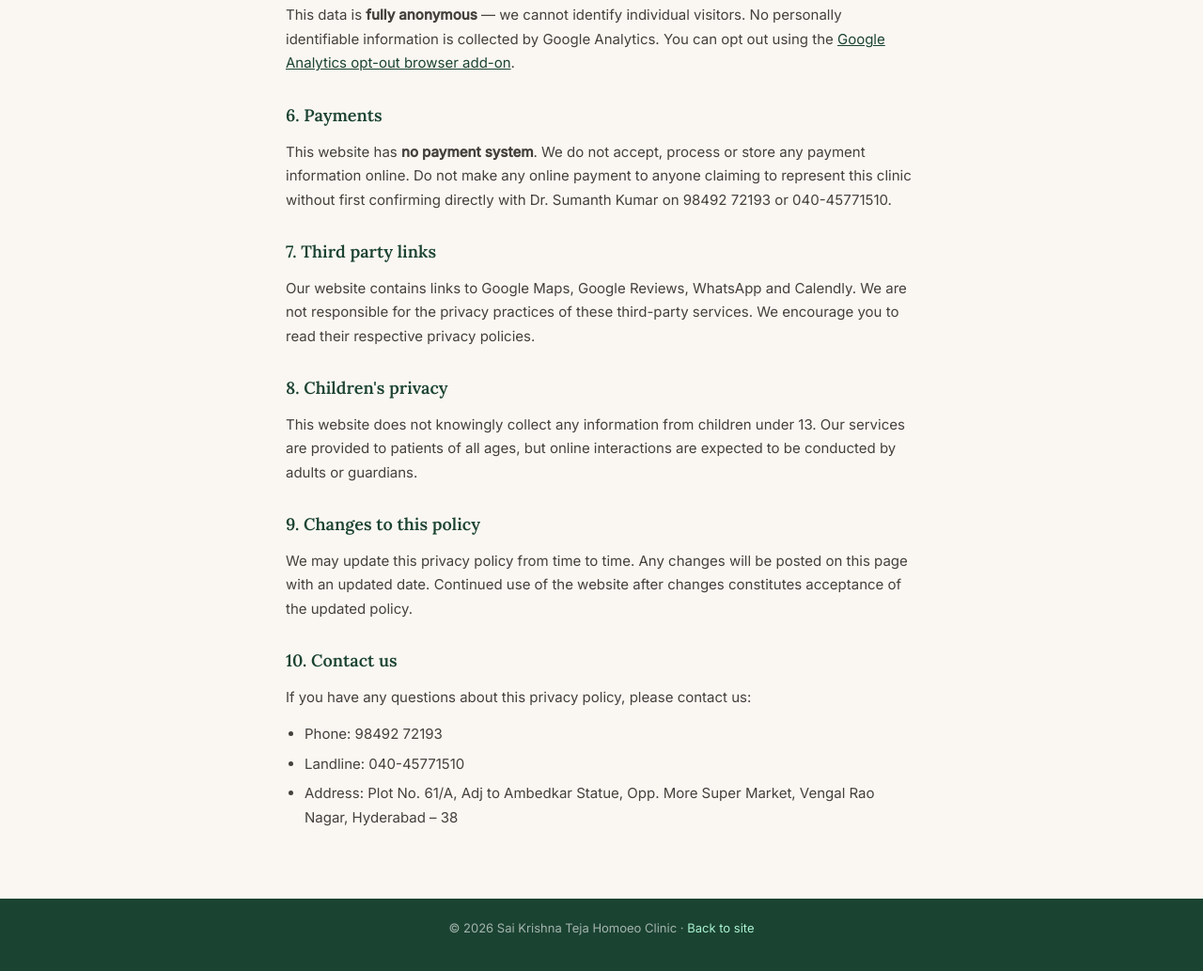
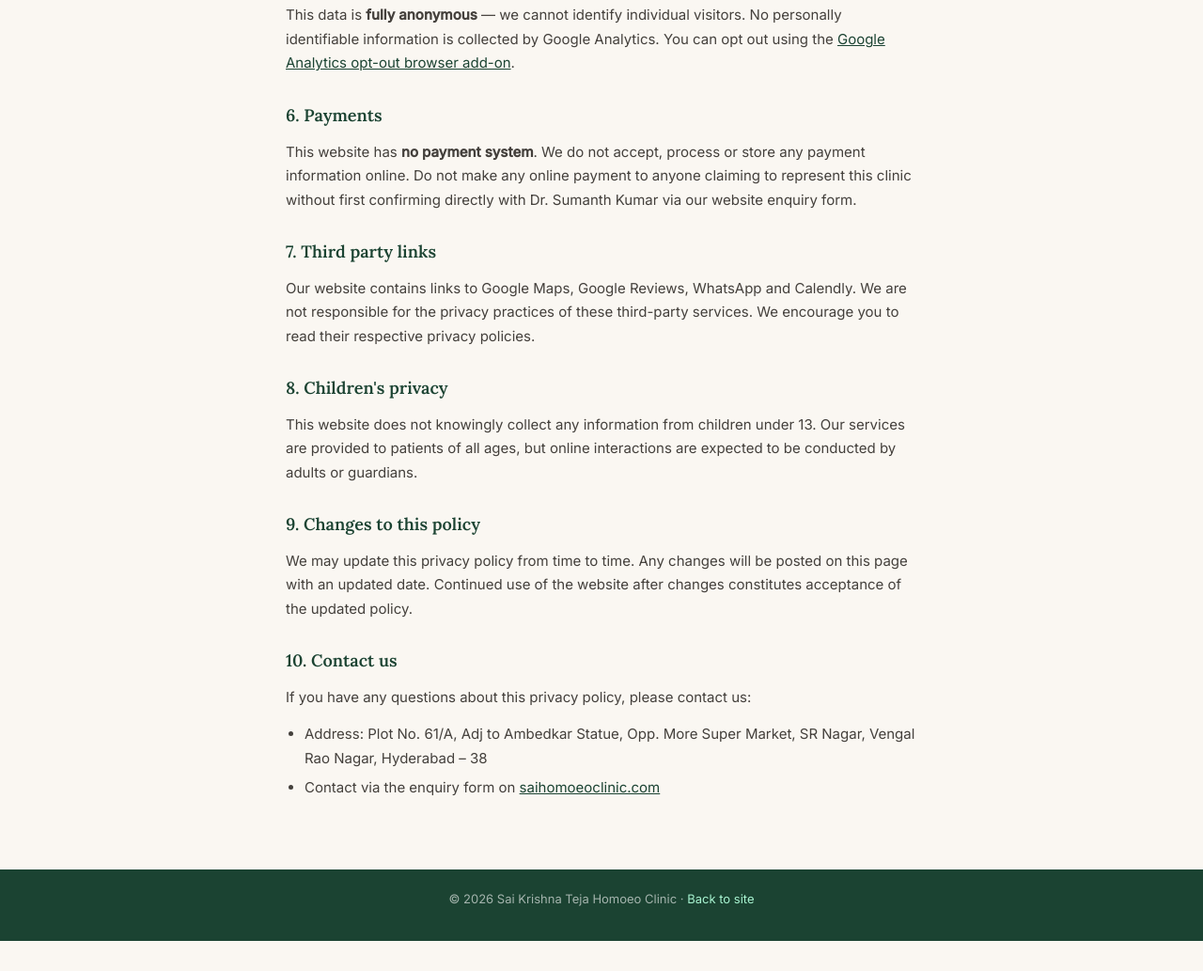
Before and after one commit to saihomoeoclinic/saihomoeoclinic.github.io, a plain HTML site: page privacy.html in a window 1280 px wide. Shown: the part 1348-2381 px from the top of the page at 94% size. After the commit the page ends 2349 px from the top, so only its background shows below. Drawn offline with Linux system fonts and the light colour scheme.

Commit message:
Add files via upload

```diff
--- a/privacy.html
+++ b/privacy.html
@@ -64,7 +64,7 @@
   </ul>
 
   <h2>3. WhatsApp enquiry form</h2>
-  <p>When you use the enquiry form on our website, your message is sent directly to the clinic's WhatsApp number (98492 72193) via WhatsApp's own service. The information you enter — name, phone number, condition and preferred time — is transmitted through WhatsApp and is subject to <a href="https://www.whatsapp.com/legal/privacy-policy" target="_blank" style="color:#1b4332;">WhatsApp's Privacy Policy</a>.</p>
+  <p>When you use the enquiry form on our website, your message is sent directly to the clinic's WhatsApp account via WhatsApp's own service. The information you enter — name, phone number, condition and preferred time — is transmitted through WhatsApp and is subject to <a href="https://www.whatsapp.com/legal/privacy-policy" target="_blank" style="color:#1b4332;">WhatsApp's Privacy Policy</a>.</p>
   <p>We do not store this information on any server. It exists only in the clinic's WhatsApp inbox.</p>
 
   <h2>4. Calendly booking</h2>
@@ -81,7 +81,7 @@
   <p>This data is <strong>fully anonymous</strong> — we cannot identify individual visitors. No personally identifiable information is collected by Google Analytics. You can opt out using the <a href="https://tools.google.com/dlpage/gaoptout" target="_blank" style="color:#1b4332;">Google Analytics opt-out browser add-on</a>.</p>
 
   <h2>6. Payments</h2>
-  <p>This website has <strong>no payment system</strong>. We do not accept, process or store any payment information online. Do not make any online payment to anyone claiming to represent this clinic without first confirming directly with Dr. Sumanth Kumar on 98492 72193 or 040-45771510.</p>
+  <p>This website has <strong>no payment system</strong>. We do not accept, process or store any payment information online. Do not make any online payment to anyone claiming to represent this clinic without first confirming directly with Dr. Sumanth Kumar via our website enquiry form.</p>
 
   <h2>7. Third party links</h2>
   <p>Our website contains links to Google Maps, Google Reviews, WhatsApp and Calendly. We are not responsible for the privacy practices of these third-party services. We encourage you to read their respective privacy policies.</p>
@@ -95,9 +95,8 @@
   <h2>10. Contact us</h2>
   <p>If you have any questions about this privacy policy, please contact us:</p>
   <ul>
-    <li>Phone: 98492 72193</li>
-    <li>Landline: 040-45771510</li>
-    <li>Address: Plot No. 61/A, Adj to Ambedkar Statue, Opp. More Super Market, Vengal Rao Nagar, Hyderabad – 38</li>
+    <li>Address: Plot No. 61/A, Adj to Ambedkar Statue, Opp. More Super Market, SR Nagar, Vengal Rao Nagar, Hyderabad – 38</li>
+    <li>Contact via the enquiry form on <a href="index.html" style="color:#1b4332;">saihomoeoclinic.com</a></li>
   </ul>
 </div>
 
```
